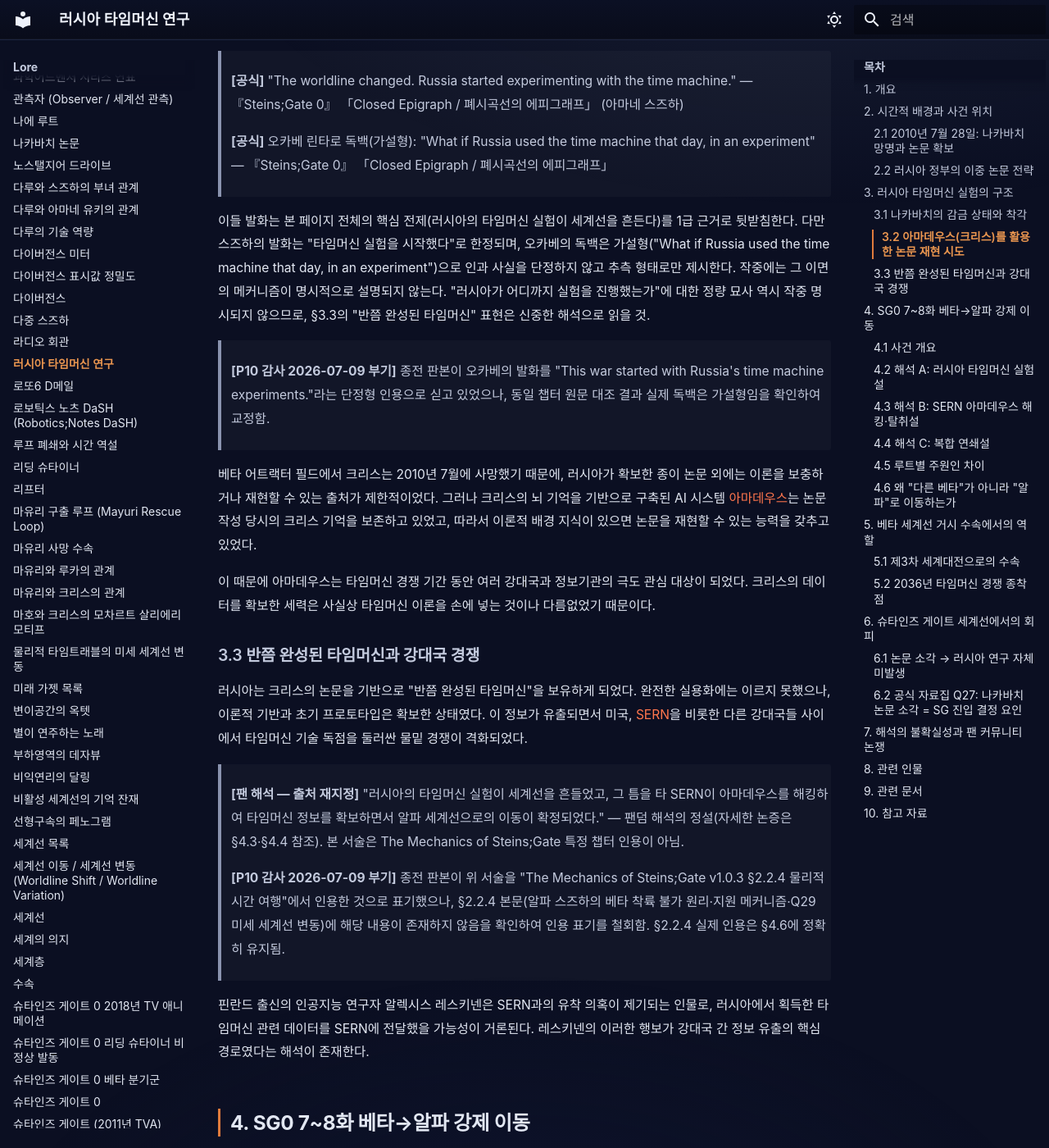
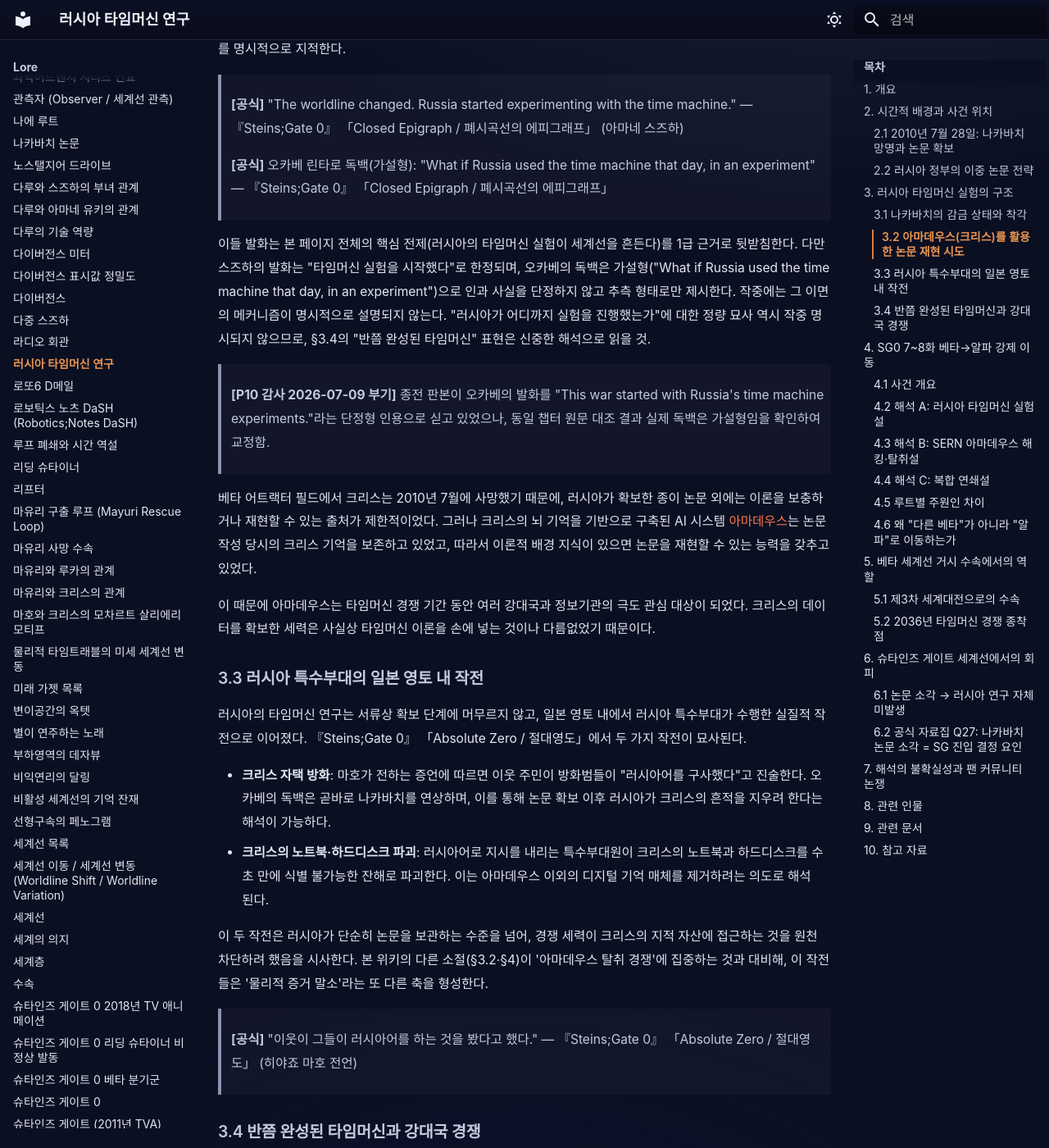
Before and after one commit to sgwiki/sgwiki.github.io, an MkDocs documentation site: the page built from wiki/lore/러시아-타임머신-연구.md, in a window 1280 px wide and 1400 px high, scrolled down 1782 px. Shown: the whole window at 82% size. Built offline with MkDocs 1.6.1 and Material for MkDocs 9.7.7, drawn with Linux system fonts in a browser that asks for light colours; some web fonts are replaced; some of the changed text lies outside the part shown.

Commit message:
feat(wiki): 러시아-타임머신-연구 — P10 9515c4c2 패치 적용

```diff
--- a/wiki/lore/러시아-타임머신-연구.md
+++ b/wiki/lore/러시아-타임머신-연구.md
@@ -26,7 +26,7 @@ description: "러시아 타임머신 연구는 2010년 8월 닥터 나카바치(
 
 러시아 정부는 나카바치를 망명시키면서 논문을 확보했으나, 이를 단순히 비밀에 부치지 않았다. 대외적으로는 과학적 가치가 없는 "더미 논문"을 공개용으로 내세우는 한편, 실제 크리스의 타임 트래블 이론이 담긴 진본은 철저히 비밀리에 보관하며 자체 타임머신 연구의 기초로 삼았다. 나카바치 본인은 러시아 측의 특별 대우를 받고 있다고 착각했으나, 실질적으로는 정보가 외부로 유출되지 않도록 사실상 감금된 상태였다.
 
-> **[서술 한계]** 이하 §2.2~§3.3의 '러시아 정부의 이중 논문 전략·나카바치 감금·반쯤 완성된 타임머신 보유' 서술은 공식 QA자료집·본편 11장·SG0 게임 원문·온톨로지 어디에서도 직접 묘사를 확인하지 못한 영역이다. 팬 추론 또는 2차 자료 기반 유추로 추정되며, 공식 출처가 명시하지 않는 사안임을 독자가 인지할 것. — P10 감사 (2026-07-06) 부기
+> **[서술 한계 (P10 run 9515c4c2 재검증, 2026-07-09)]** '투 논문 구조(진본+열등 복사본)' 자체는 『Steins;Gate 0』 「영겁회귀의 판도라」에서 히야죠 마호의 발화로 정본 확증되므로 이 플래그 적용 대상에서 제외한다. 한편 '나카바치 감금·반쯤 완성된 타임머신 보유·러시아 정부의 의도적 전략' 프레이밍은 공식 QA자료집·본편 11장·SG0 게임 원문·온톨로지 어디에서도 직접 묘사를 확인하지 못한 영역으로 팬 추론·2차 자료 기반 유추로 추정된다. 독자는 사실(canonical)과 해석(editorial inference)을 구분해 읽을 것.
 
 이러한 이중 구조 덕분에 외부 세계는 한동안 러시아가 실질적인 타임머신 연구를 수행하고 있다는 사실을 파악하지 못했다.
 
@@ -44,7 +44,7 @@ S;G 0 「폐시곡선의 에피그래프」에서 아마네 스즈하는 베타
 
 > **[공식]** 오카베 린타로 독백(가설형): "What if Russia used the time machine that day, in an experiment" — 『Steins;Gate 0』 「Closed Epigraph / 폐시곡선의 에피그래프」
 
-이들 발화는 본 페이지 전체의 핵심 전제(러시아의 타임머신 실험이 세계선을 흔든다)를 1급 근거로 뒷받침한다. 다만 스즈하의 발화는 "타임머신 실험을 시작했다"로 한정되며, 오카베의 독백은 가설형("What if Russia used the time machine that day, in an experiment")으로 인과 사실을 단정하지 않고 추측 형태로만 제시한다. 작중에는 그 이면의 메커니즘이 명시적으로 설명되지 않는다. "러시아가 어디까지 실험을 진행했는가"에 대한 정량 묘사 역시 작중 명시되지 않으므로, §3.3의 "반쯤 완성된 타임머신" 표현은 신중한 해석으로 읽을 것.
+이들 발화는 본 페이지 전체의 핵심 전제(러시아의 타임머신 실험이 세계선을 흔든다)를 1급 근거로 뒷받침한다. 다만 스즈하의 발화는 "타임머신 실험을 시작했다"로 한정되며, 오카베의 독백은 가설형("What if Russia used the time machine that day, in an experiment")으로 인과 사실을 단정하지 않고 추측 형태로만 제시한다. 작중에는 그 이면의 메커니즘이 명시적으로 설명되지 않는다. "러시아가 어디까지 실험을 진행했는가"에 대한 정량 묘사 역시 작중 명시되지 않으므로, §3.4의 "반쯤 완성된 타임머신" 표현은 신중한 해석으로 읽을 것.
 
 > **[P10 감사 2026-07-09 부기]** 종전 판본이 오카베의 발화를 "This war started with Russia's time machine experiments."라는 단정형 인용으로 싣고 있었으나, 동일 챕터 원문 대조 결과 실제 독백은 가설형임을 확인하여 교정함.
 
@@ -52,7 +52,20 @@ S;G 0 「폐시곡선의 에피그래프」에서 아마네 스즈하는 베타
 
 이 때문에 아마데우스는 타임머신 경쟁 기간 동안 여러 강대국과 정보기관의 극도 관심 대상이 되었다. 크리스의 데이터를 확보한 세력은 사실상 타임머신 이론을 손에 넣는 것이나 다름없었기 때문이다.
 
-### 3.3 반쯤 완성된 타임머신과 강대국 경쟁
+### 3.3 러시아 특수부대의 일본 영토 내 작전
+
+러시아의 타임머신 연구는 서류상 확보 단계에 머무르지 않고, 일본 영토 내에서 러시아 특수부대가 수행한 실질적 작전으로 이어졌다. 『Steins;Gate 0』 「Absolute Zero / 절대영도」에서 두 가지 작전이 묘사된다.
+
+- **크리스 자택 방화**: 마호가 전하는 증언에 따르면 이웃 주민이 방화범들이 "러시아어를 구사했다"고 진술한다. 오카베의 독백은 곧바로 나카바치를 연상하며, 이를 통해 논문 확보 이후 러시아가 크리스의 흔적을 지우려 한다는 해석이 가능하다.
+- **크리스의 노트북·하드디스크 파괴**: 러시아어로 지시를 내리는 특수부대원이 크리스의 노트북과 하드디스크를 수 초 만에 식별 불가능한 잔해로 파괴한다. 이는 아마데우스 이외의 디지털 기억 매체를 제거하려는 의도로 해석된다.
+
+이 두 작전은 러시아가 단순히 논문을 보관하는 수준을 넘어, 경쟁 세력이 크리스의 지적 자산에 접근하는 것을 원천 차단하려 했음을 시사한다. 본 위키의 다른 소절(§3.2·§4)이 '아마데우스 탈취 경쟁'에 집중하는 것과 대비해, 이 작전들은 '물리적 증거 말소'라는 또 다른 축을 형성한다.
+
+> **[공식]** "이웃이 그들이 러시아어를 하는 것을 봤다고 했다." — 『Steins;Gate 0』 「Absolute Zero / 절대영도」 (히야죠 마호 전언)
+
+### 3.4 반쯤 완성된 타임머신과 강대국 경쟁
+
+> **[서술 한계]** 본 소절의 "반쯤 완성된 타임머신" 정량 묘사는 공식 QA·게임 원문·설정집에서 직접 확인되지 않는다. §2.2 재지정 플래그의 적용 대상으로 읽을 것.
 
 러시아는 크리스의 논문을 기반으로 "반쯤 완성된 타임머신"을 보유하게 되었다. 완전한 실용화에는 이르지 못했으나, 이론적 기반과 초기 프로토타입은 확보한 상태였다. 이 정보가 유출되면서 미국, [SERN](SERN.md)을 비롯한 다른 강대국들 사이에서 타임머신 기술 독점을 둘러싼 물밑 경쟁이 격화되었다.
 
```
